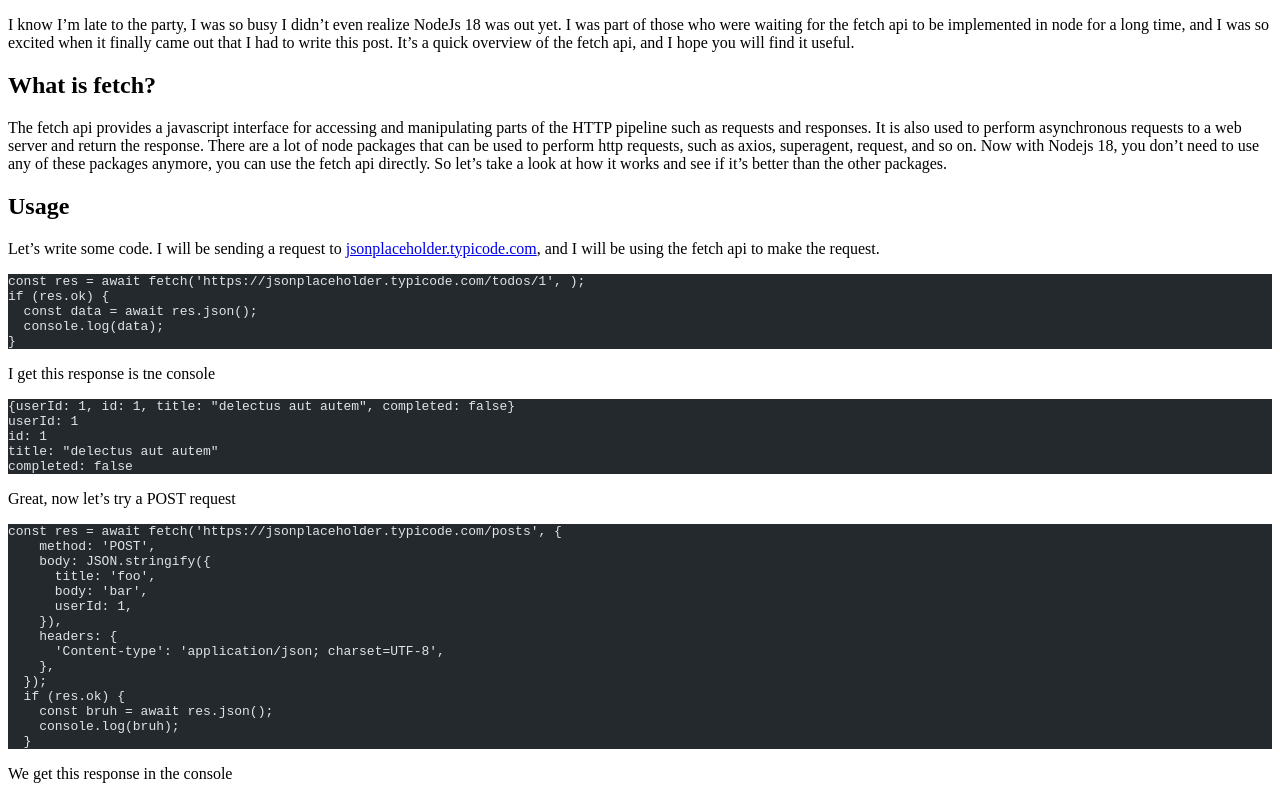
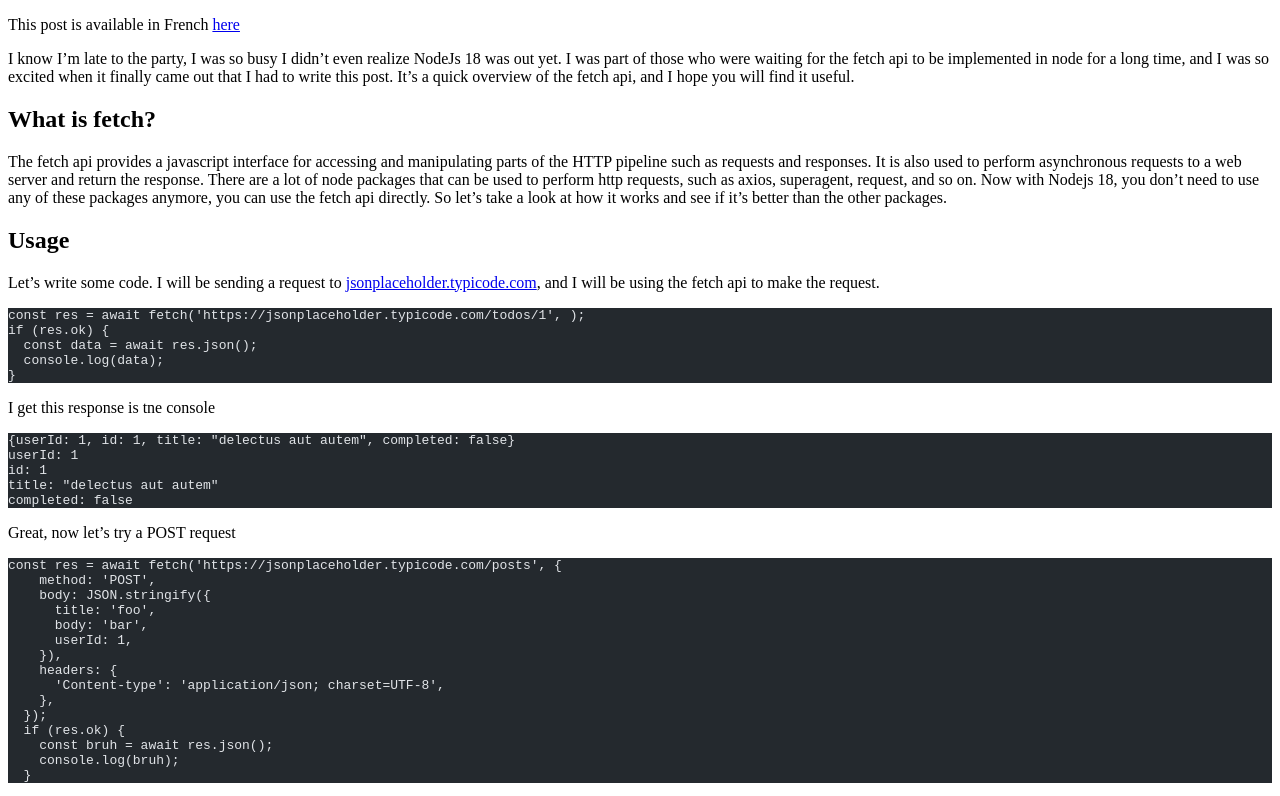
Before and after one commit to TheWisePigeon/pigeonscript, an Astro site: page /posts/node-fetch-is-here in a window 1280 px wide. Shown: the top 796 px of the page. Built offline with nearby package versions, Linux system fonts and the light colour scheme; Astro itself is replaced by a stand-in of ours; code samples lack their colours.

Commit message:
Update node-fetch-is-here.md

```diff
--- a/src/pages/posts/node-fetch-is-here.md
+++ b/src/pages/posts/node-fetch-is-here.md
@@ -6,6 +6,8 @@ publishDate: 22 Apr 2022
 description: A quick overview of the fetch api
 heroImage: /assets/nodefetch.jpg
 ---
+
+This post is available in French [here](/postsfr/node-fetch-is-here)
 
 I know I'm late to the party, I was so busy I didn't even realize NodeJs 18 was out yet. I was part of those who were waiting for the fetch api to be implemented in node for a long time, and I was so excited when it finally came out that I had to write this post. It's a quick overview of the fetch api, and I hope you will find it useful.
 
```
